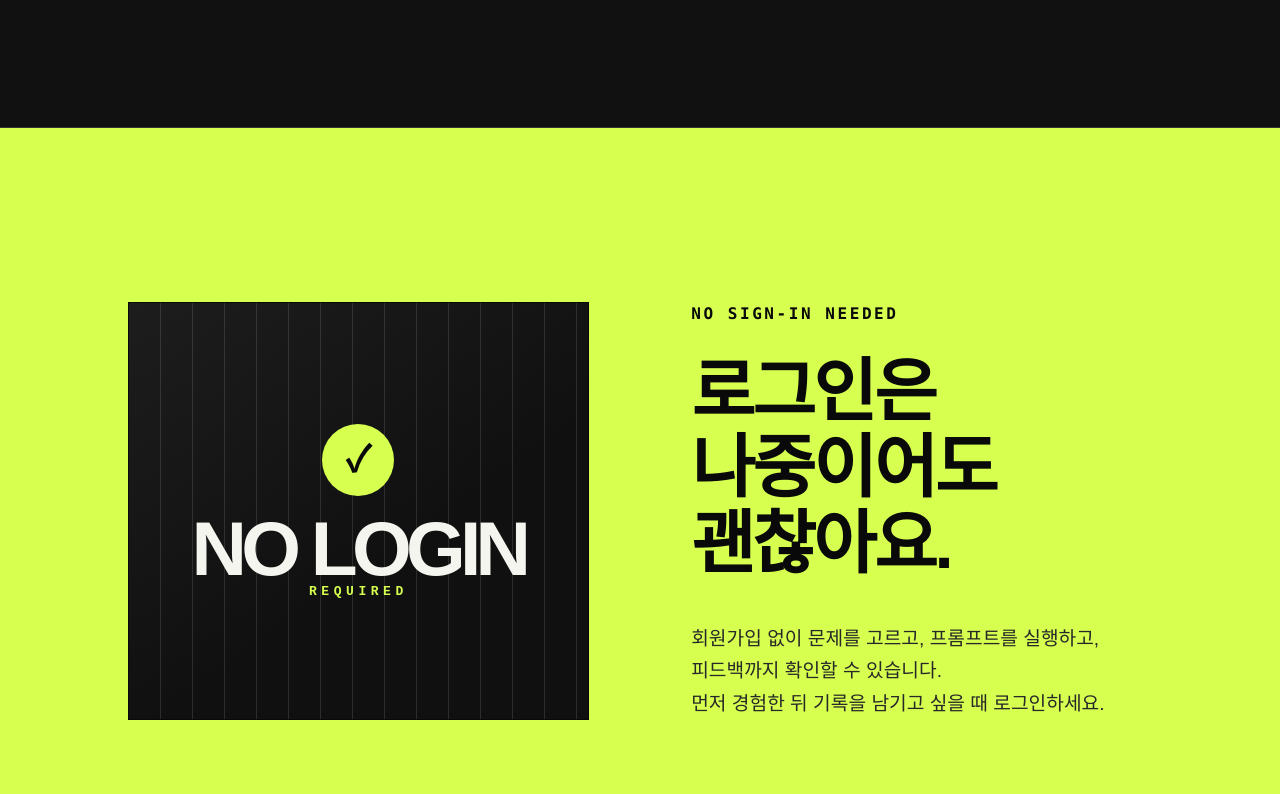
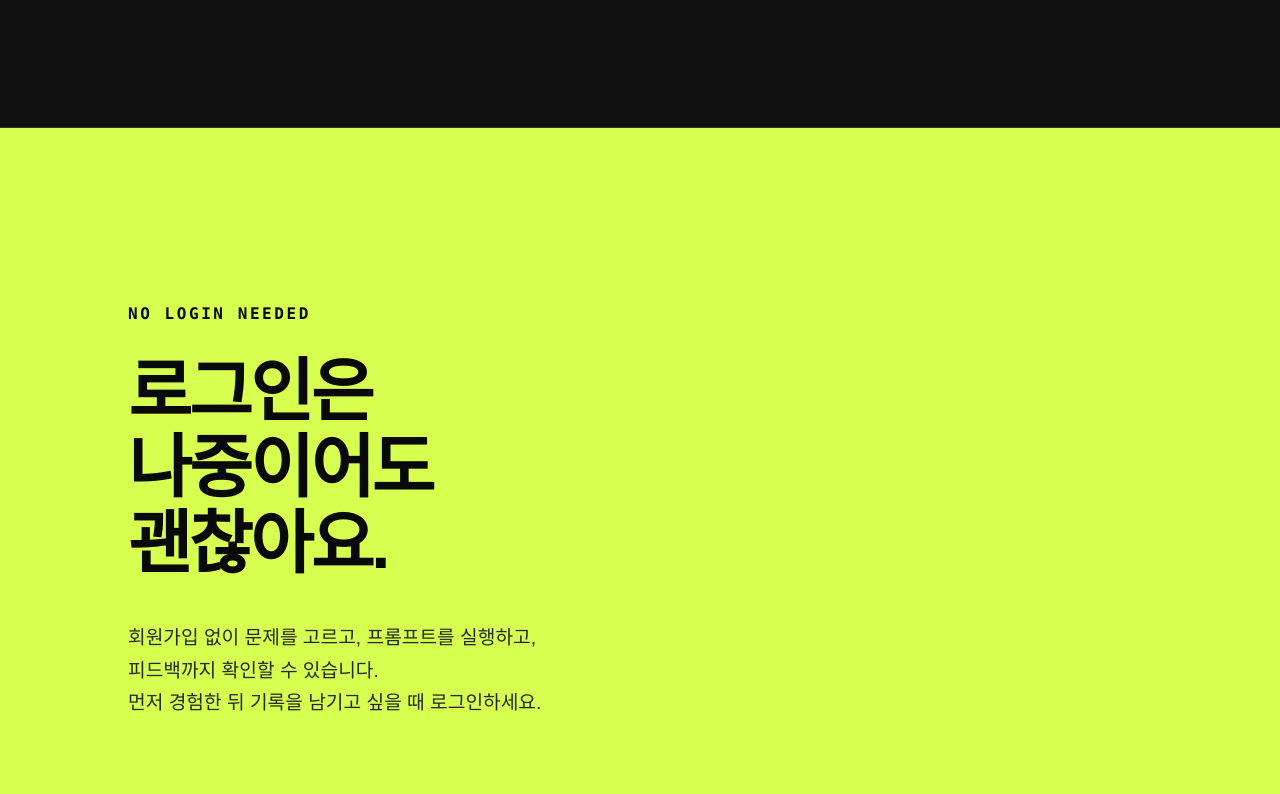
Before and after one commit to ddingorang/itsourprompt, a React (Vite) app in the folder frontend/: page / in a window 1280 px wide. Shown: the part 1406-2200 px from the top of the page. Built offline with nearby package versions, Linux system fonts and the light colour scheme; no server answers.

Commit message:
landing: 로그인 안내 그래픽 제거 및 좌측 정렬

```diff
--- a/frontend/src/index.css
+++ b/frontend/src/index.css
@@ -67,12 +67,6 @@ html { scroll-behavior: smooth; }
 .landing-scroll-arrows { display: flex; height: 31px; flex-direction: column; align-items: center; }
 .landing-scroll-arrows i { display: block; width: 22px; height: 22px; margin-bottom: -10px; transform: rotate(45deg); border-right: 3px solid #777; border-bottom: 3px solid #777; animation: landing-scroll-pulse 1.6s ease-in-out infinite; }
 .landing-scroll-arrows i:nth-child(2) { animation-delay: .22s; }
-.landing-pass { position: relative; display: flex; min-height: 0; aspect-ratio: 1.1 / 1; align-items: center; padding: clamp(22px, 3vw, 36px); overflow: hidden; border: 1px solid #090909; background: linear-gradient(145deg, #1d1d1d, #101010 60%); color: #f5f5ef; }
-.landing-pass::before { position: absolute; inset: 0; opacity: .12; background: repeating-linear-gradient(90deg, transparent 0 31px, #fff 31px 32px); content: ''; }
-.landing-pass-center { position: relative; z-index: 1; display: flex; width: 100%; min-height: 330px; flex-direction: column; align-items: center; justify-content: center; text-align: center; }
-.landing-pass-center strong { margin: 18px 0 2px; font-size: clamp(42px, 6vw, 78px); line-height: .9; letter-spacing: -.075em; }
-.landing-pass-center > span:last-child { font: 700 13px/1 monospace; letter-spacing: .35em; color: #d6ff50; }
-.landing-pass-check { display: grid; width: 72px; height: 72px; place-items: center; border-radius: 50%; background: #d6ff50; color: #090909; font-size: 36px; font-weight: 900; }
 .landing-steps { display: grid; grid-template-columns: repeat(3, minmax(0, 1fr)); gap: 1px; background: var(--landing-border); border: 1px solid var(--landing-border); }
 .landing-step { min-height: 380px; padding: clamp(20px, 2.2vw, 30px); background: var(--landing-surface); }
 .landing-step-visual { display: flex; height: 150px; align-items: center; justify-content: center; margin: 18px 0 14px; border: 1px solid var(--landing-border); font: 900 clamp(25px, 2.6vw, 38px)/1 Arial, sans-serif; letter-spacing: -.06em; color: var(--acid); }
@@ -582,13 +576,9 @@ html { scroll-behavior: smooth; }
 }
 @media (max-width: 760px) {
   .landing-scroll-cue { margin-top: 12px; justify-self: center; }
-  .landing-pass-center { min-height: 280px; }
   .landing-steps { grid-template-columns: 1fr; }
   .landing-step { min-height: auto; }
   .landing-step-visual { height: 160px; }
-}
-@media (max-width: 900px) {
-  .landing-pass { min-height: 400px; aspect-ratio: auto; }
 }
 @media (prefers-reduced-motion: reduce) {
   html { scroll-behavior: auto; }
--- a/frontend/src/pages/HomePage.tsx
+++ b/frontend/src/pages/HomePage.tsx
@@ -198,9 +198,9 @@ export default function HomePage() {
         </section>
 
         <section className="landing-guest min-h-[calc(100svh-66px)] border-b border-[var(--landing-border)] bg-[var(--landing-guest-bg)] text-[var(--landing-guest-text)]">
-          <div className="mx-auto grid min-h-[calc(100svh-66px)] w-[80%] grid-cols-2 content-center items-stretch gap-[8vw] pt-[clamp(34px,5vw,64px)] pb-8 max-[1100px]:w-[90%] max-[900px]:min-h-[90svh] max-[900px]:w-[calc(100%_-_32px)] max-[900px]:grid-cols-1">
-          <div className="order-2 flex min-h-0 min-w-0 flex-col max-[900px]:order-1" data-reveal>
-            <div className="mb-7 font-mono text-[16px] font-bold tracking-[0.16em] text-[var(--landing-guest-eyebrow)]">NO SIGN-IN NEEDED</div>
+          <div className="mx-auto flex min-h-[calc(100svh-66px)] w-[80%] items-center pt-[clamp(34px,5vw,64px)] pb-8 max-[1100px]:w-[90%] max-[760px]:w-[calc(100%_-_32px)]">
+            <div className="max-w-[850px]" data-reveal>
+              <div className="mb-7 font-mono text-[16px] font-bold tracking-[0.16em] text-[var(--landing-guest-eyebrow)]">NO LOGIN NEEDED</div>
               <h2 className="m-0 text-[clamp(42px,5.4vw,76px)] leading-[1.1] font-black tracking-[-0.04em] [word-break:keep-all]">
                 로그인은
                 <br />
@@ -208,20 +208,13 @@ export default function HomePage() {
                 <br />
                 괜찮아요.
               </h2>
-            <p className="mt-auto max-w-[520px] pt-9 text-[clamp(17px,1.5vw,21px)] leading-[1.7] text-[var(--landing-guest-copy)] [word-break:keep-all]">
+              <p className="mt-10 mb-0 max-w-[650px] text-[clamp(17px,1.5vw,21px)] leading-[1.7] text-[var(--landing-guest-copy)] [word-break:keep-all]">
                 회원가입 없이 문제를 고르고, 프롬프트를 실행하고,
                 <br />
                 피드백까지 확인할 수 있습니다.
                 <br />
                 먼저 경험한 뒤 기록을 남기고 싶을 때 로그인하세요.
               </p>
-          </div>
-          <div className="landing-pass order-1 min-w-0 max-w-full self-stretch max-[900px]:order-2" data-reveal style={{ '--reveal-delay': '140ms' } as CSSProperties}>
-            <div className="landing-pass-center">
-              <span className="landing-pass-check" aria-hidden="true">✓</span>
-              <strong>NO LOGIN</strong>
-              <span>REQUIRED</span>
-            </div>
             </div>
           </div>
         </section>
```
Lines whose indentation alone changed are shown as unchanged.
